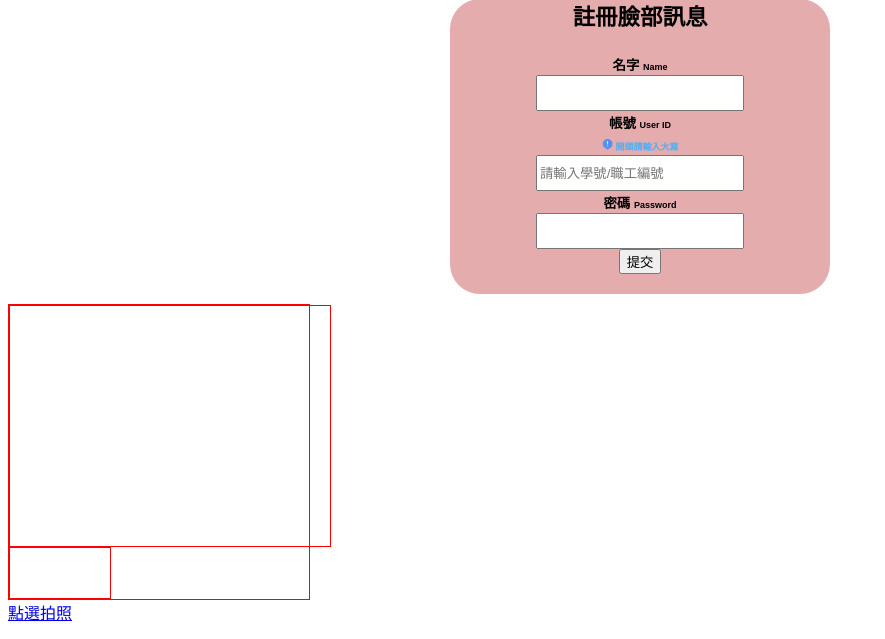
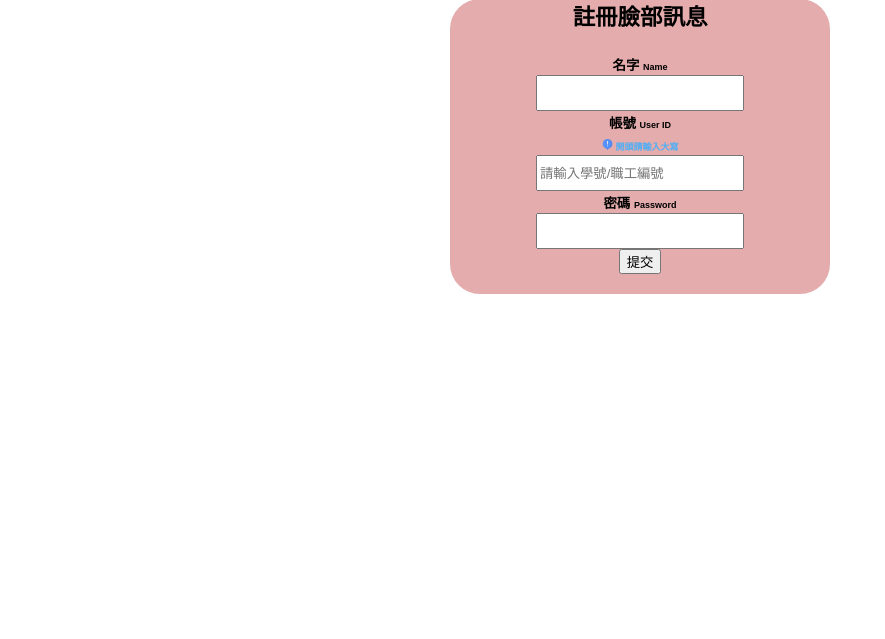
Before and after one commit to HE-SHU-WEI/topic-UI, a PHP site: page /Face/post.html in a window 1280 px wide. Shown: the part 76-715 px from the top of the page, without its empty margins (0-885 px from the left). After the commit the page ends 370 px from the top, so only its background shows below. Run offline with PHP 8.4, Linux system fonts and the light colour scheme.

Commit message:
20220319

```diff
--- a/css/post.css
+++ b/Face/post.css
@@ -69,7 +69,7 @@ span{
     width: 100px;
     height: 50px;
     border: 1px solid red;
-    float: left;}
+    /* float: left;} */}
 #container {
 	margin: 0px auto;
 	width: 500px;
--- a/Face/post.html
+++ b/Face/post.html
@@ -4,40 +4,15 @@
     <meta charset="UTF-8">
     <meta http-equiv="X-UA-Compatible" content="IE=edge">
     <meta name="viewport" content="width=device-width, initial-scale=1.0">
-    <link rel="stylesheet" href="css/post.css" />
+    <link rel="stylesheet" href="post.css"/>
     <title>註冊臉部訊息</title>
-    <style>
-    .clearfix {
-  *zoom: 1;
-}
-.clearfix:after {
-  content: "";
-  display: table;
-  line-height: 0;
-  clear: both;
-}
-.box {
-  border: 1px solid red;
-  width: 300px;
-}
-.a, .b {
-  display: inline-block;
-  width: 100px;
-  height: 50px;
-  border: 1px solid red;
-  float: left;
-}
-.a {
-  height: 100px;
-}
-    </style>
 
 
 
 </head>
 <body>
     <a href="home.html" >
-        <img src="picture/logo.png" class="logo" style="margin-left: 45%;" />
+        <img src="..\picture\logo.png" class="logo" style="margin-left: 45%;" />
     </a>
     <div style="width: 100%;display: inline-block;text-align: center;">
         <div class="mobile-box">
@@ -48,7 +23,7 @@
                 <!--資料庫  account的大小設為20-->
                 <label >帳號 </label><span>User ID</span><br>
                 <span style="font-weight: bold;color: #52aef4;">
-                    <i><img src="picture/information.png" class="information_icon"></i>
+                    <i><img src="..\picture\information.png" class="information_icon"></i>
                         開頭請輸入大寫</span><br>
                 <input class="input_style" type="text" placeholder="請輸入學號/職工編號" onkeyup="value=value.replace(/[^\w@.]|_/ig,'')"  minlength="1" maxlength="20" name="acc"><!--acc帳號--><br>
                 <!--資料庫  password的大小設為10-->
@@ -56,79 +31,12 @@
                 <input class="input_style" type="password" minlength="1" maxlength="10"name="PW" ><!--PW密碼--></a><br>
                 <input type="submit" value="提交">
 
-                <!-- 將影像放在框框裡面 -->
+
 
             </form>
         </div>
     </div>
 
-    <!-- ------------------------------------------ CAM-->
-    <div class="box clearfix">
-        <div id="my_camera" class="a"></div>
-        <div id="my_result" class="b"></div>
-
-    </div>
-
-
-<a href="javascript:void(take_snapshot())">點選拍照</a></br></br>
-
-<!-- 新增圖片驗證碼功能 -->
-<img src="captcha.php"></br>
-
-<input type="text" id="captcha" name="captcha" placeholder="請輸入驗證碼"></br>
-<input type="text" id="pre" name="pre" placeholder="請輸入儲存後的圖片的字首"></br>
-
-<a href="javascript:void(upload())">點選上傳照片</a></br>
-
-<!-- 引入 webcam.js 檔案 -->
-<script src="JS/webcam.js"></script>
-
-<script language="JavaScript">
-
-//設定鏡頭的大小
-Webcam.set({
-     width: 320,
-     height: 240,
-     image_format: 'jpeg',
-     jpeg_quality: 90
-});
-
-Webcam.attach( '#my_camera' );
-
-// 拍照
-function take_snapshot() {
-    Webcam.snap( function(data_uri) {
-        // 點選拍照後，將照片放回頁面
-        document.getElementById('my_result').innerHTML = '<img id="img_uri" src="'+data_uri+'"/>';
-    });
-}
-
-// 上傳
-function upload() {
-    var img_uri = document.getElementById('img_uri').src;    // 圖片資訊
-    var captcha = document.getElementById('captcha').value;  // 驗證碼
-    var pre     = document.getElementById('pre').value;      // 圖片字首
-
-    if (img_uri.length == 0) {
-        alert("拍照失敗");
-        return false;
-    }
-    if (captcha.length == 0) {
-        alert("請輸入驗證碼");
-        return false;
-    }
-    if (pre.length == 0) {
-        alert("請輸入儲存後的圖片的字首");
-        return false;
-    }
-
-    // 將引數一起傳給PHP
-    Webcam.upload(img_uri, 'action.php?captcha='+captcha+"&pre="+pre, function(code, text) {
-        alert(text);
-        location.reload();
-    });
-}
-</script>
 
 </body>
 </html>
--- a/Face/post.php
+++ b/Face/post.php
@@ -23,8 +23,8 @@ if(!empty($name)&&!empty($account)&&!empty($password))
     require_once 'conn.php';*/
 
     try {
-        $conn = new PDO("mysql:host=sql108.epizy.com;dbname=epiz_29982127_php_class", "epiz_29982127", "gV74c808kqGUPsj"
-        ,array(PDO::MYSQL_ATTR_INIT_COMMAND => "set names utf8"));
+    //     $conn = new PDO("mysql:host=sql108.epizy.com;dbname=epiz_29982127_php_class", "epiz_29982127", "gV74c808kqGUPsj"
+    //     ,array(PDO::MYSQL_ATTR_INIT_COMMAND => "set names utf8"));
         $stmt = $conn ->prepare("SELECT * FROM `user` WHERE realN = '$name' AND account ='$account'  AND passW ='$password' ; ");
         $stmt->execute( [  $_POST['acc'] ] );
         $result = $stmt->fetchAll();
--- a/home.html
+++ b/home.html
@@ -14,7 +14,7 @@
         <!-- 輸入區 -->
         <div class="in">
             <h1>實踐大學點名系統</h1>
-            <input type="button" value="註冊臉部訊息"  onclick="location.href='post.html'" style="width: 150px;height: fit-content; font-size:20px">
+            <input type="button" value="註冊臉部訊息"  onclick="location.href='Face/post.html'" style="width: 150px;height: fit-content; font-size:20px">
             <input type="button" value="登入"  onclick="location.href='logIn.php'" style="width: 150px;height: fit-content; font-size:20px">
         </div>
     </center>
```
Also changed, not shown: Face/action.php (renamed from Face/auction.php, +1 -6 lines), Face/captcah.php (deleted, +0 -40 lines), Face/face.html (added, +69 -0 lines), 測試/action.php (+0 -48 lines).
